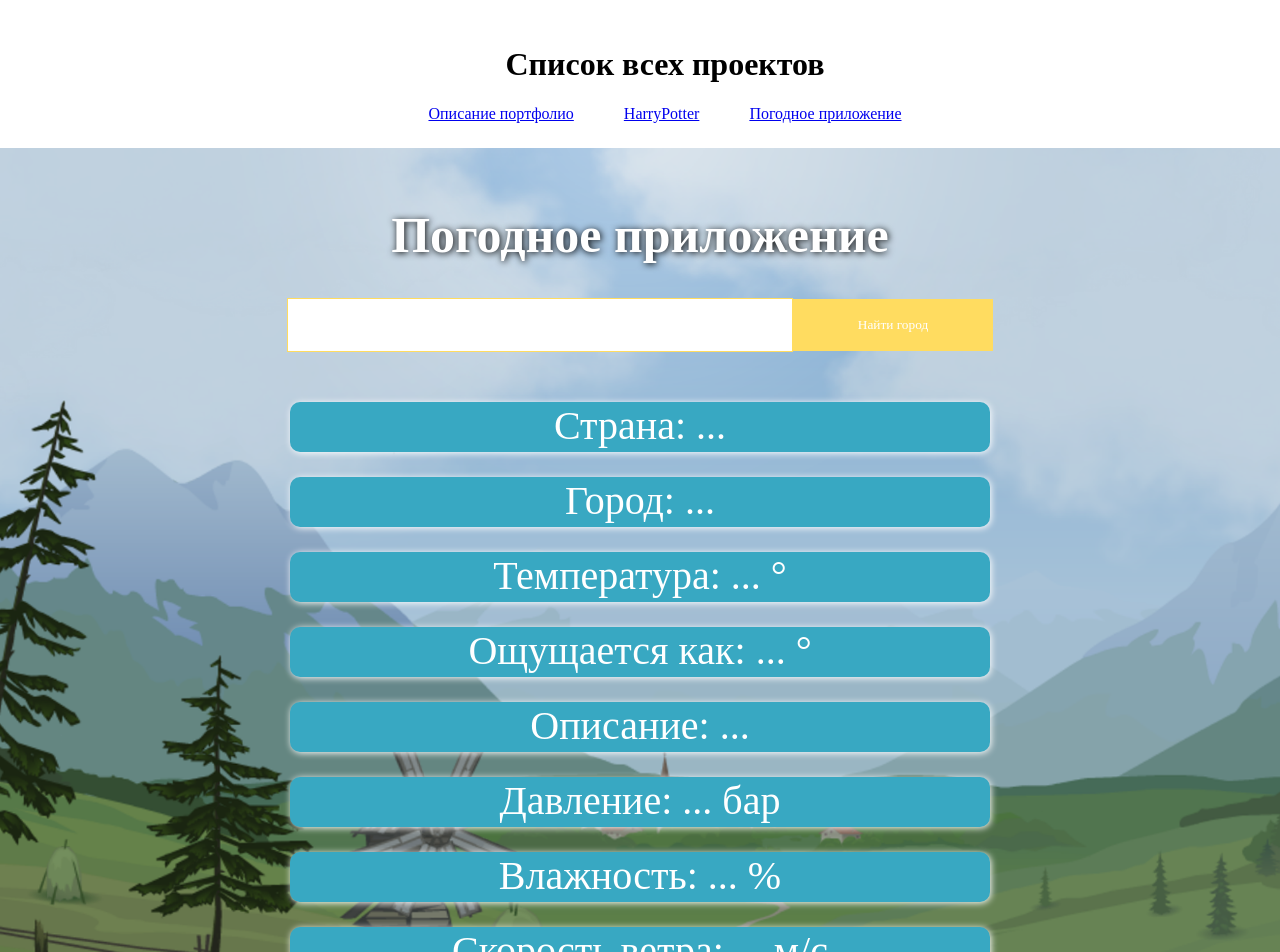
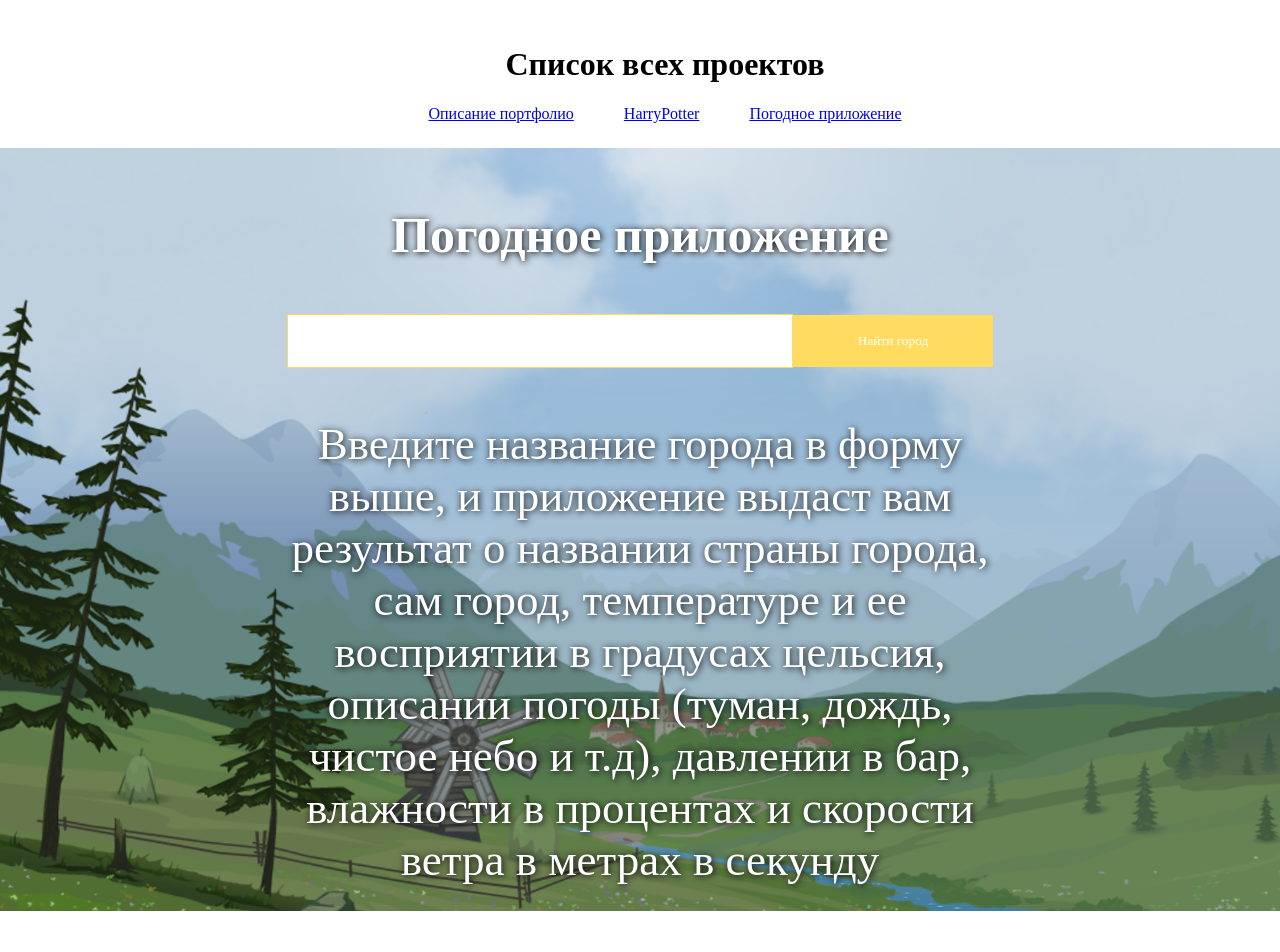
Before and after one commit to amirganizhev/Portfolio, a React (Create React App) app: page /weatherApp in a window 1280 px wide. Shown: the top 952 px of the page. After the commit the page ends 911 px from the top, so only its background shows below. Built offline with nearby package versions, Linux system fonts and the light colour scheme; a web font is replaced by a local one.

Commit message:
закончил стилизацию погодного приложения

```diff
--- a/src/pages/WeatherApp.jsx
+++ b/src/pages/WeatherApp.jsx
@@ -15,12 +15,16 @@ const WeatherApp = (props) => {
 	})
 
 	const searchCityInput = useRef();
+	const weatherInstruction = useRef();
+	const weatherInfo = useRef();
 
 	let city;
 
 	const searchCityButton = (e) => {
 		e.preventDefault();
 		city = searchCityInput.current.value;
+		weatherInstruction.current.style = 'display: none';
+		weatherInfo.current.style = 'display: block';
 		const apiKey = "4c913c448fa4638791f28b486b594b78";
 		fetch(`http://api.openweathermap.org/data/2.5/weather?q=${city}&appid=${apiKey}`)
 			.then(function (response) {
@@ -39,7 +43,7 @@ const WeatherApp = (props) => {
 				})
 			})
 			.catch(function () {
-				alert('Данного города нет в нашшем списке')
+				alert('Данного города нет в нашем списке')
 			})
 			searchCityInput.current.value = '';
 	}
@@ -54,7 +58,14 @@ const WeatherApp = (props) => {
         <button onClick={searchCityButton} className={classes.searchCityButton}>Найти город</button>
       </form>
 
-      <div className={classes.weatherInfo}>
+			<div className={classes.weatherInstruction} ref={weatherInstruction}>
+				Введите название города в форму выше, и приложение выдаст вам результат
+				о названии страны города, сам город, температуре и ее восприятии в градусах
+				цельсия, описании погоды (туман, дождь, чистое небо и т.д), давлении в бар,
+				влажности в процентах и скорости ветра в метрах в секунду
+			</div>
+
+      <div className={classes.weatherInfo} ref={weatherInfo}>
 				<div>Страна: {weather.country}</div>
 				<div>Город: {weather.city}</div>
 				<div>Температура: {weather.temperature} &deg;</div>
--- a/src/pages/styles/WeatherApp.module.css
+++ b/src/pages/styles/WeatherApp.module.css
@@ -22,6 +22,7 @@
 
 .weatherForm {
   text-align: center;
+  margin-top: 50px;
 }
 
 .searchCityInput {
@@ -48,19 +49,26 @@
   background-color: #ffdf6f;
 }
 
+.weatherInstruction {
+  text-align: center;
+  width: 700px;
+  margin-left: auto;
+  margin-right: auto;
+  font-size: 45px;
+  margin-top: 50px;
+  text-shadow: 1px 1px 7px black;
+}
+
 .weatherInfo {
   margin-top: 50px;
+  display: none;
 }
 
 .weatherInfo div {
-  background-color: #38a8c2;
   margin-bottom: 25px;
   margin-left: auto;
   margin-right: auto;
-  width: 700px;
-  height: 50px;
   text-align: center;
-  box-shadow: 1px 1px 7px white;
-  border-radius: 10px;
-  font-size: 40px;
+  font-size: 45px;
+  text-shadow: 1px 1px 7px black;
 }
```
